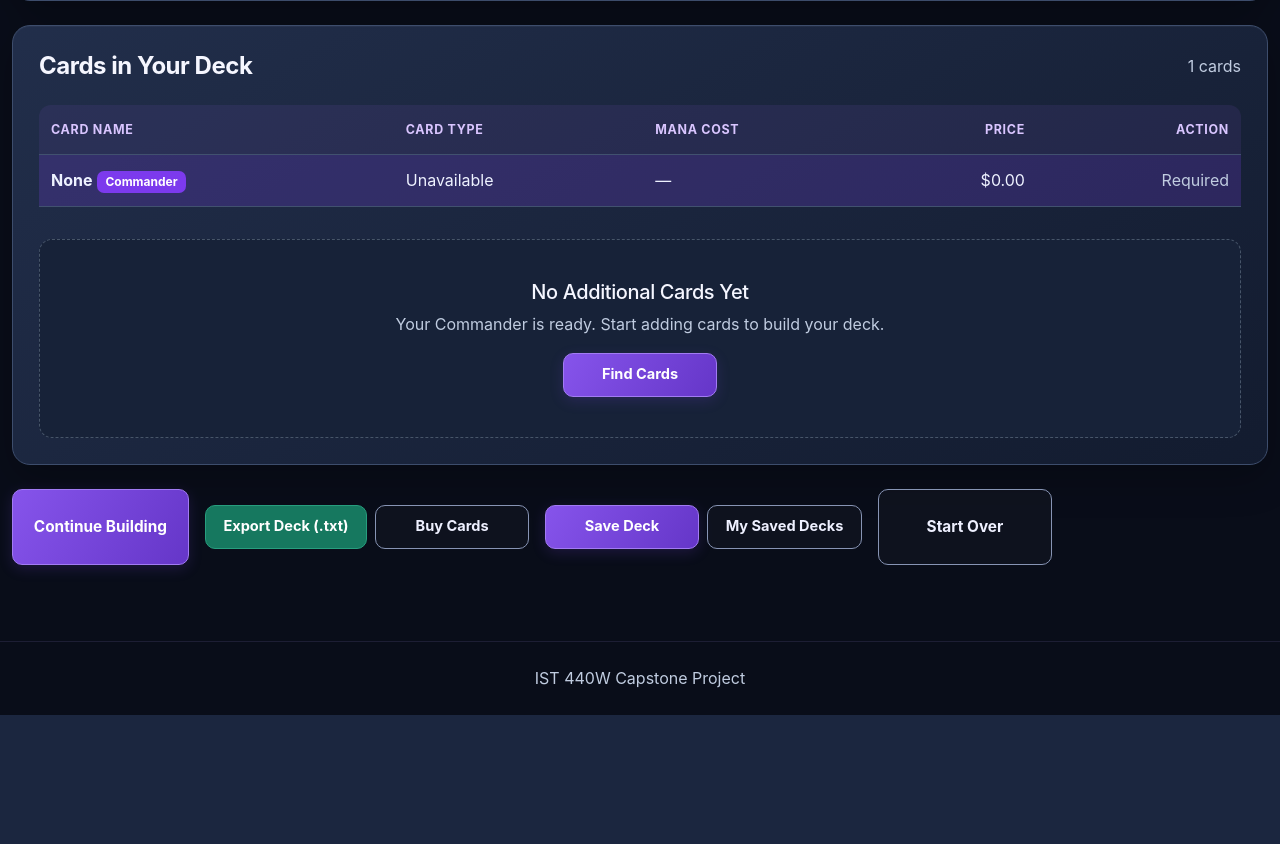
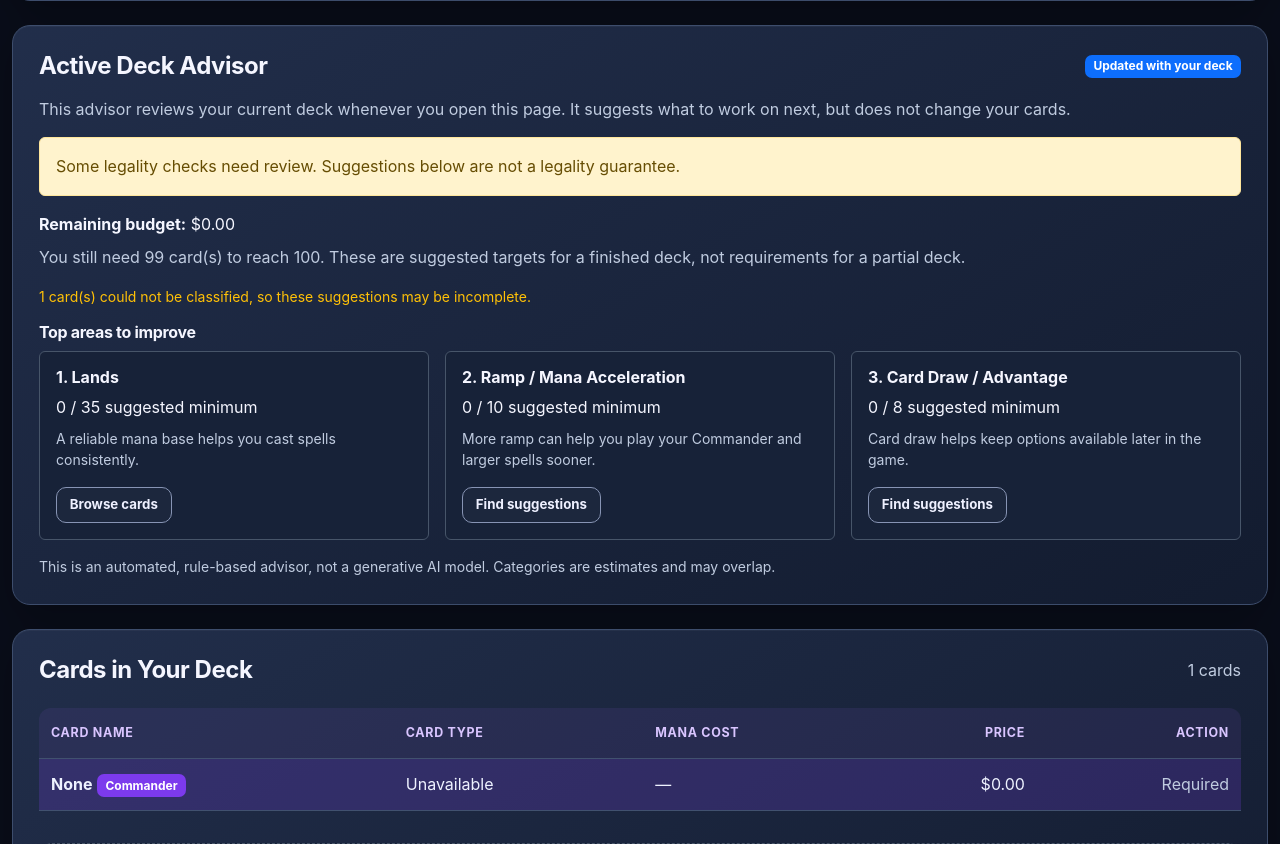
Before and after one commit to mlf5626/Budget-Commander-Deck-Builder, a Flask app: page /deck in a window 1280 px wide. Shown: the part 2065-2909 px from the top of the page. Before the commit the page ends 2780 px from the top, so only its background shows below. Run offline with Flask 3, Linux system fonts and the light colour scheme.

Commit message:
Add Active Deck Advisor and improve card verification
Added Active Deck Advisor to analyze deck composition and suggest improvements.

Added automatic recommendation updates when deck contents change.

Fixed card pricing verification using Scryfall printing IDs.

Restored card images in the Builder.

Tested card additions, recommendations, and advisor updates.

```diff
--- a/app.py
+++ b/app.py
@@ -229,6 +229,7 @@ def build():
 @app.route("/add-card", methods=["POST"])
 def add_card():
     card_name = (request.form.get("card_name") or "").strip()
+    printing_id = (request.form.get("card_id") or "").strip()
     commander_name = session.get("commander_name")
     deck = session.get("deck", [])
 
@@ -251,10 +252,21 @@ def add_card():
         )
         commander_response.raise_for_status()
         commander_data = commander_response.json()
-        card_response = requests.get(
-            "https://api.scryfall.com/cards/named",
-            params={"exact": card_name}, headers=headers, timeout=10,
-        )
+        # Prefer the exact printing shown in the Builder. Never trust its submitted price.
+        # Invalid printing identifiers are rejected rather than silently changing printings.
+        if printing_id:
+            if not re.fullmatch(r"[0-9a-fA-F]{8}-[0-9a-fA-F]{4}-[0-9a-fA-F]{4}-[0-9a-fA-F]{4}-[0-9a-fA-F]{12}", printing_id):
+                session["message"] = "Invalid card printing. No card was added."
+                return redirect(url_for("deck"))
+            card_response = requests.get(
+                f"https://api.scryfall.com/cards/{printing_id}",
+                headers=headers, timeout=10,
+            )
+        else:
+            card_response = requests.get(
+                "https://api.scryfall.com/cards/named",
+                params={"exact": card_name}, headers=headers, timeout=10,
+            )
         card_response.raise_for_status()
         card_data = card_response.json()
     except (requests.RequestException, ValueError, TypeError):
@@ -264,6 +276,10 @@ def add_card():
         return redirect(url_for("deck"))
 
     verified_name = card_data.get("name", "")
+    if printing_id and (card_data.get("id", "").casefold() != printing_id.casefold()
+                        or verified_name.casefold() != card_name.casefold()):
+        session["message"] = "The selected card printing could not be verified. No card was added."
+        return redirect(url_for("deck"))
     if not verified_name or card_data.get("legalities", {}).get("commander") != "legal":
         session["message"] = "That card is not legal in Commander. No card was added."
         return redirect(url_for("deck"))
@@ -390,6 +406,41 @@ def remove_card():
 
     return redirect(url_for("deck"))
 
+
+
+def analyze_deck_advisor(legality, deck_size, deck_cost, budget):
+    """Rule-based suggestions from existing deck checks; never changes the deck."""
+    composition = legality.get("composition") or {}
+    roles = legality.get("role_counts") or {}
+    targets = [
+        ("Lands", 35, "utility_lands", "A reliable mana base helps you cast spells consistently."),
+        ("Ramp / Mana Acceleration", 10, "ramp", "More ramp can help you play your Commander and larger spells sooner."),
+        ("Card Draw / Advantage", 8, "draw", "Card draw helps keep options available later in the game."),
+        ("Targeted Removal", 8, "removal", "Removal helps answer opposing threats."),
+        ("Board Wipes", 2, "board_wipe", "Board wipes can help recover when opponents build stronger boards."),
+        ("Protection", 2, "protection", "Protection can help keep important cards on the battlefield."),
+        ("Win Conditions / Finishers", 2, "finishers", "Finishers give the deck ways to close out games."),
+    ]
+    suggestions = []
+    for label, target, category, reason in targets:
+        actual = composition.get("Lands", 0) if label == "Lands" else roles.get(label, 0)
+        if actual < target:
+            suggestions.append({
+                "label": label, "actual": actual, "target": target,
+                "missing": target - actual, "category": category, "reason": reason
+            })
+    # Rank by share of recommended minimum missing, then absolute shortfall.
+    suggestions.sort(key=lambda item: (item["missing"] / item["target"], item["missing"]), reverse=True)
+    return {
+        "suggestions": suggestions[:3],
+        "needs_more_cards": max(0, 100 - deck_size),
+        "remaining_budget": budget - deck_cost,
+        "over_budget": deck_cost > budget,
+        "legality_status": legality.get("status", "Needs review"),
+        "unverified": legality.get("unverified_role_cards", 0),
+        "complete": deck_size == 100,
+    }
+
 @app.route("/deck")
 def deck():
     deck = session.get("deck", [])
@@ -441,6 +492,8 @@ def deck():
         if name and name not in deck_details:
             deck_details[name] = lookup_card(name)
 
+    advisor = analyze_deck_advisor(legality, deck_size, deck_cost, budget)
+
     return render_template(
         "deck.html",
         commander_name=commander_name,
@@ -456,7 +509,8 @@ def deck():
         saved_deck_id=session.get("saved_deck_id"),
         legality=legality,
         commander_details=commander_details,
-        deck_details=deck_details
+        deck_details=deck_details,
+        advisor=advisor
     )
 
 @app.route("/continue-building")
--- a/templates/deck.html
+++ b/templates/deck.html
@@ -458,6 +458,56 @@
             </p>
         </section>
 
+
+        <!-- Rule-based Active Deck Advisor: suggestions only, no deck mutations -->
+        <section class="deck-panel mb-4" aria-labelledby="advisor-heading">
+            <div class="d-flex flex-wrap justify-content-between align-items-center gap-2 mb-3">
+                <h2 id="advisor-heading" class="h4 fw-bold mb-0">Active Deck Advisor</h2>
+                <span class="badge bg-primary">Updated with your deck</span>
+            </div>
+            <p class="muted-text">This advisor reviews your current deck whenever you open this page. It suggests what to work on next, but does not change your cards.</p>
+            {% if advisor.legality_status == "Illegal" %}
+                <div class="alert alert-danger">Priority: resolve the Commander legality issues shown above before adding more cards.</div>
+            {% elif advisor.legality_status == "Needs review" %}
+                <div class="alert alert-warning">Some legality checks need review. Suggestions below are not a legality guarantee.</div>
+            {% endif %}
+            {% if advisor.over_budget %}
+                <div class="alert alert-warning">Your estimated deck cost exceeds the budget. Consider lower-cost replacements.</div>
+            {% else %}
+                <p class="mb-2"><strong>Remaining budget:</strong> ${{ "%.2f"|format(advisor.remaining_budget) }}</p>
+            {% endif %}
+            {% if advisor.needs_more_cards %}
+                <p class="muted-text mb-3">You still need {{ advisor.needs_more_cards }} card(s) to reach 100. These are suggested targets for a finished deck, not requirements for a partial deck.</p>
+            {% else %}
+                <p class="muted-text mb-3">Your deck has 100 cards. Review the priorities below for possible swaps.</p>
+            {% endif %}
+            {% if advisor.unverified %}
+                <p class="text-warning small">{{ advisor.unverified }} card(s) could not be classified, so these suggestions may be incomplete.</p>
+            {% endif %}
+            {% if advisor.suggestions %}
+                <h3 class="h6 fw-bold">Top areas to improve</h3>
+                <div class="row g-3">
+                    {% for item in advisor.suggestions %}
+                    <div class="col-md-4">
+                        <div class="p-3 rounded h-100" style="background-color:#172238;border:1px solid #475569;">
+                            <h4 class="h6 fw-bold">{{ loop.index }}. {{ item.label }}</h4>
+                            <p class="mb-2">{{ item.actual }} / {{ item.target }} suggested minimum</p>
+                            <p class="muted-text small">{{ item.reason }}</p>
+                            {% if item.category in ('utility_lands', 'board_wipe', 'finishers') %}
+                                <a class="btn btn-outline-light btn-sm" href="{{ url_for('category', category=item.category, max_price='5.00') }}">Browse cards</a>
+                            {% else %}
+                                <a class="btn btn-outline-light btn-sm" href="{{ url_for('recommendations', category=item.category) }}">Find suggestions</a>
+                            {% endif %}
+                        </div>
+                    </div>
+                    {% endfor %}
+                </div>
+            {% else %}
+                <p class="text-success mb-0">Your deck meets the suggested minimums for the tracked categories. Review your strategy and legality before considering it finished.</p>
+            {% endif %}
+            <p class="muted-text small mt-3 mb-0">This is an automated, rule-based advisor, not a generative AI model. Categories are estimates and may overlap.</p>
+        </section>
+
         <!-- Deck Contents -->
         <section class="deck-panel">
 
```
Also changed, not shown: templates/builder.html (+12 -0 lines).
